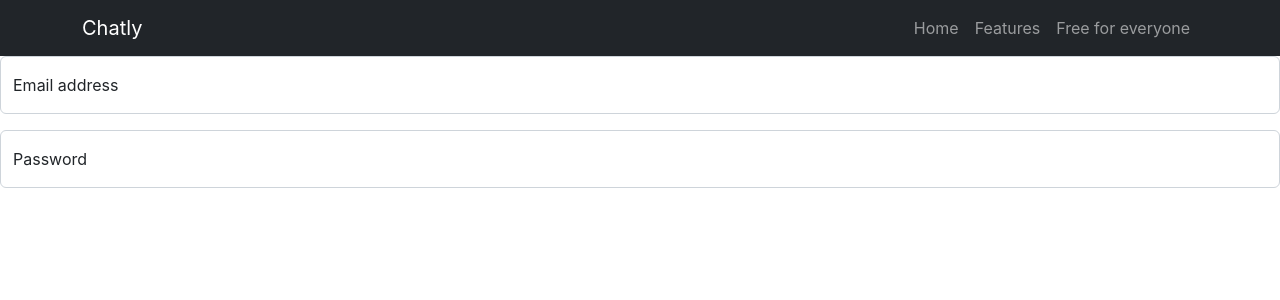
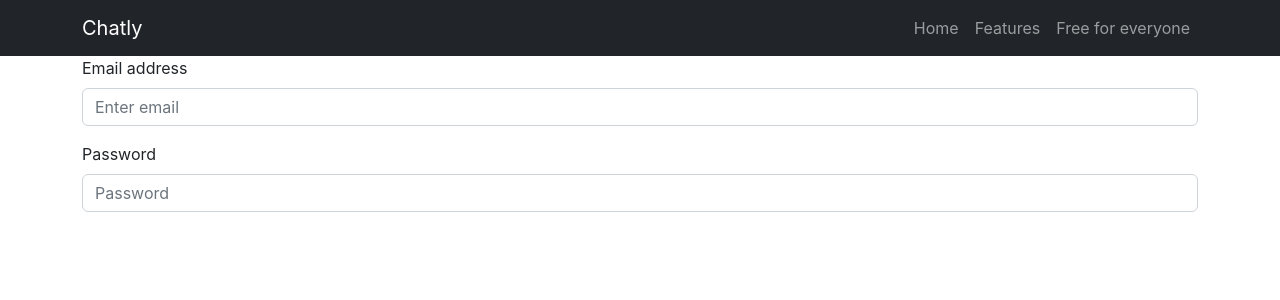
Before and after one commit to SherifAckles/chatly, a React (Create React App) app: page / in a window 1280 px wide. Shown: the top 300 px of the page. Built offline with nearby package versions, Linux system fonts and the light colour scheme; no server answers.

Commit message:
add main container

```diff
--- a/src/components/pages/Register.jsx
+++ b/src/components/pages/Register.jsx
@@ -1,23 +1,20 @@
-import React from 'react'
-
-import FloatingLabel from 'react-bootstrap/FloatingLabel';
 import Form from 'react-bootstrap/Form';
 
-function FormFloatingBasicExample() {
+function FormGroupExample() {
   return (
-    <>
-      <FloatingLabel
-        controlId="floatingInput"
-        label="Email address"
-        className="mb-3"
-      >
-        <Form.Control type="email" placeholder="name@example.com" />
-      </FloatingLabel>
-      <FloatingLabel controlId="floatingPassword" label="Password">
+    <Form>
+        <main className='container main-container'>
+      <Form.Group className="mb-3" controlId="formGroupEmail">
+        <Form.Label>Email address</Form.Label>
+        <Form.Control type="email" placeholder="Enter email" />
+      </Form.Group>
+      <Form.Group className="mb-3" controlId="formGroupPassword">
+        <Form.Label>Password</Form.Label>
         <Form.Control type="password" placeholder="Password" />
-      </FloatingLabel>
-    </>
+      </Form.Group>
+      </main>
+    </Form>
   );
 }
 
-export default FormFloatingBasicExample;
+export default FormGroupExample;
```
